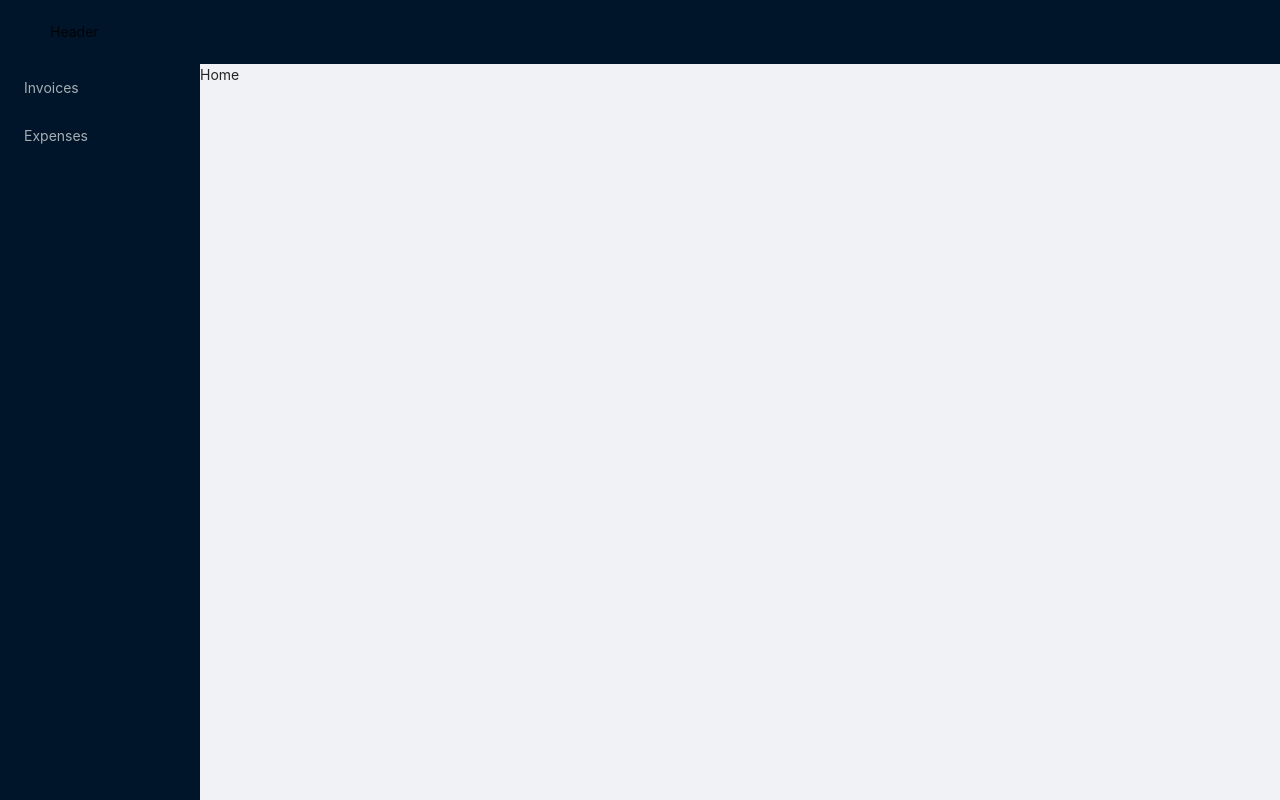
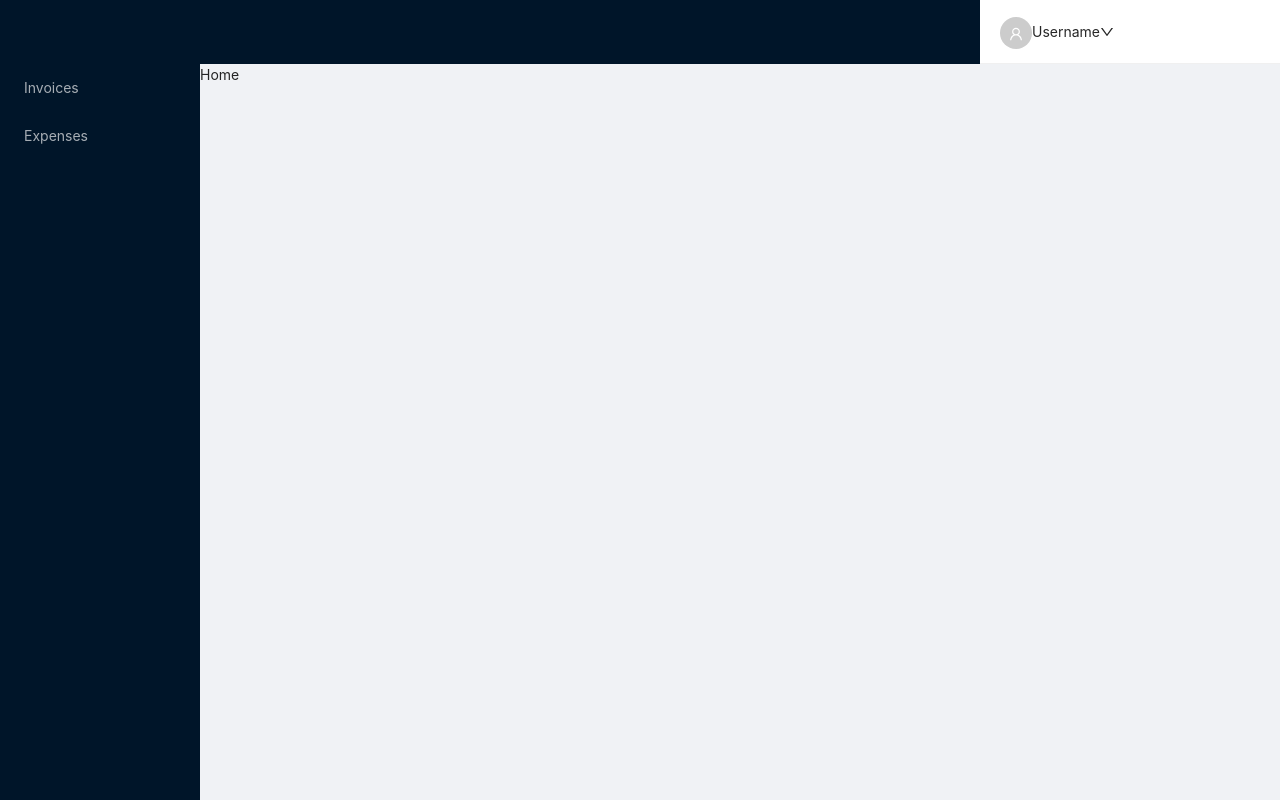
Before and after one commit to matyasfodor/calorie-tracker, a React (Create React App) app in the folder frontend/: page / in a window 1280 px wide. Built offline with nearby package versions, Linux system fonts and the light colour scheme.

Commit message:
feat: add navbar user selector (dummy)

```diff
--- a/frontend/src/App.tsx
+++ b/frontend/src/App.tsx
@@ -1,32 +1,17 @@
 import './App.css';
 import Layout  from 'antd/lib/layout';
-import { Content, Footer, Header } from 'antd/lib/layout/layout';
+import { Content, Footer } from 'antd/lib/layout/layout';
 import Sider from 'antd/lib/layout/Sider';
 import "antd/dist/antd.min.css";
 import { Menu } from './components/Menu';
+import {Header} from './components/Header';
 import { MainContent } from './pages/MainContent';
 
 function App() {
   return (
-    // <div className="App">
-    //   <header className="App-header">
-    //     <img src={logo} className="App-logo" alt="logo" />
-    //     <p>
-    //       Edit <code>src/App.tsx</code> and save to reload.
-    //     </p>
-    //     <a
-    //       className="App-link"
-    //       href="https://reactjs.org"
-    //       target="_blank"
-    //       rel="noopener noreferrer"
-    //     >
-    //       Learn React
-    //     </a>
-    //   </header>
-    // </div>
     <>
       <Layout>
-        <Header>Header</Header>
+        <Header/>
         <Layout>
           <Sider><Menu/></Sider>
           <Content><MainContent/></Content>
--- /dev/null
+++ b/frontend/src/components/Header.tsx
@@ -0,0 +1,33 @@
+import { Menu } from 'antd';
+import Avatar from 'antd/lib/avatar/avatar';
+import { Header as AntHeader } from 'antd/lib/layout/layout';
+import { UserOutlined, DownOutlined } from "@ant-design/icons";
+
+import styled from 'styled-components';
+
+const StyledAntHeader = styled(AntHeader)`
+  padding-right: 0;
+`;
+
+const SyledMenu = styled(Menu)`
+  max-width: 300px;
+  margin-left: auto;
+`;
+
+
+export const Header = () => (<StyledAntHeader>
+  <SyledMenu mode="horizontal" triggerSubMenuAction="click">
+    <Menu.SubMenu
+      title={
+        <>
+          <Avatar icon={<UserOutlined />} />
+          <span>Username</span>
+          <DownOutlined/>
+        </>
+      }
+      >
+      <Menu.Item>1</Menu.Item>
+      <Menu.Item>2</Menu.Item>
+    </Menu.SubMenu>
+  </SyledMenu>
+</StyledAntHeader>)
```
Also changed, not shown: frontend/package.json (+7 -0 lines), 1 other file (tests, documents, lock files or other folders).
